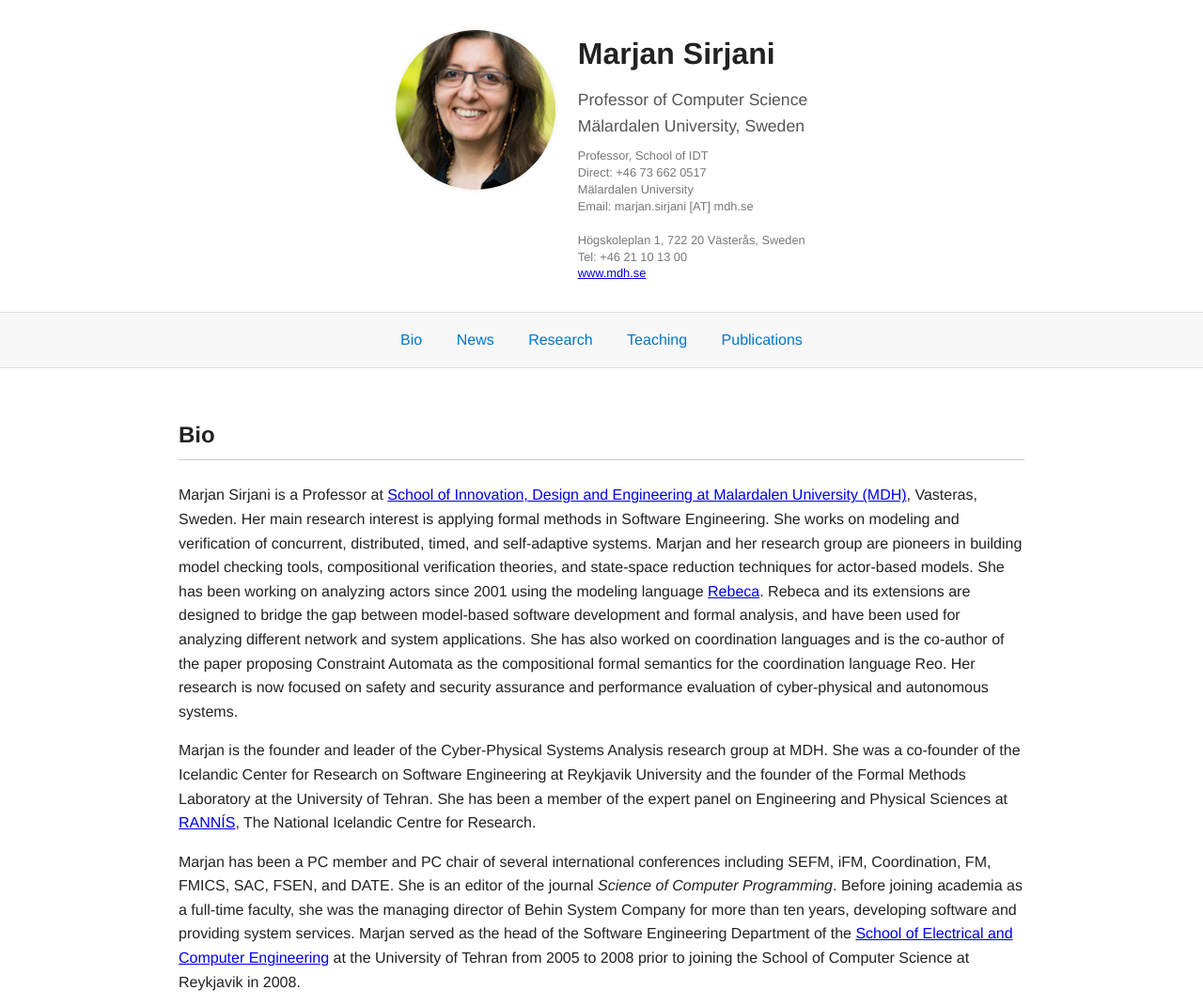
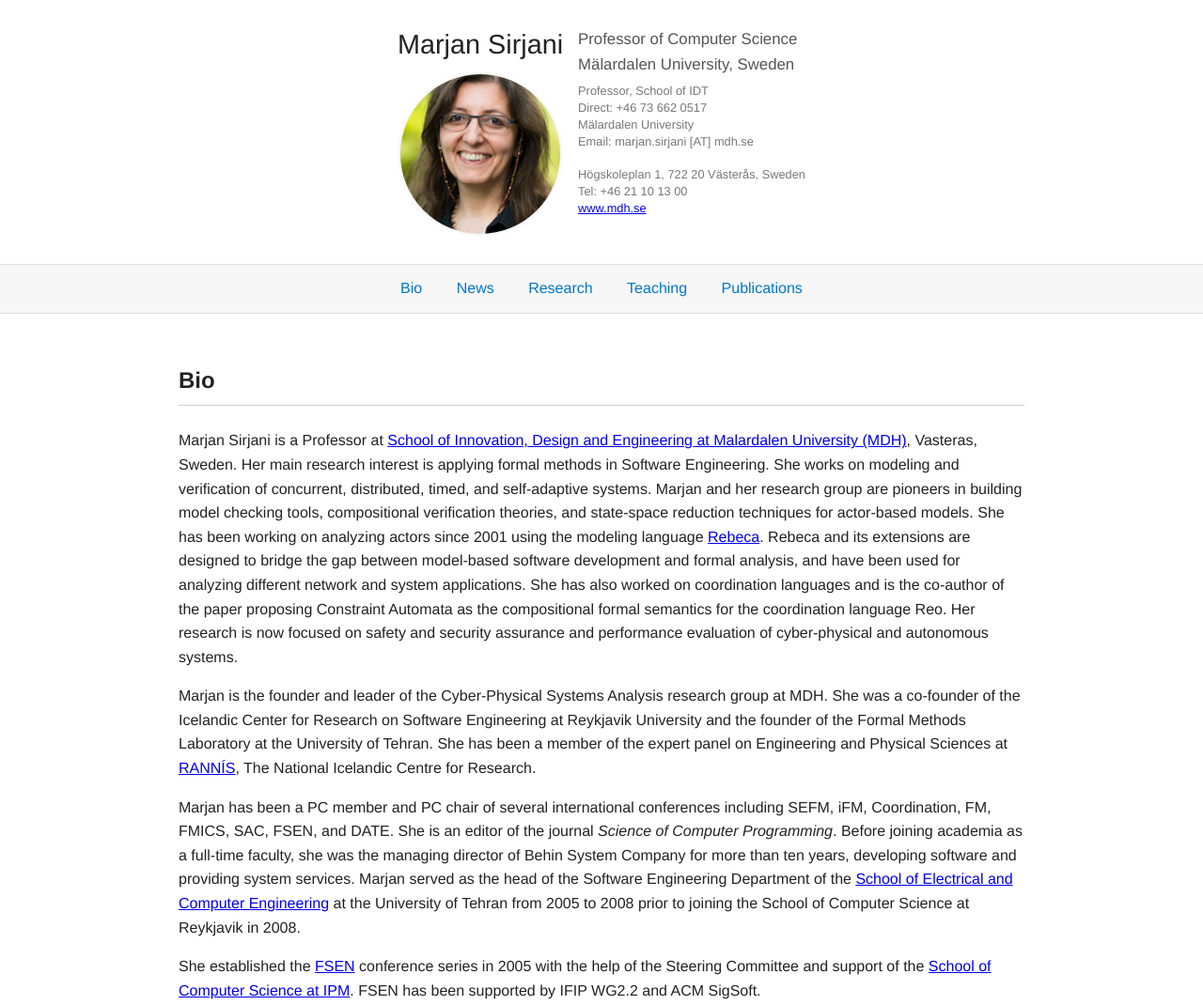
Before and after one commit to MarjanSirjani/Marjan-Sirjani, a plain HTML site: page index.html in a window 1280 px wide. Shown: the top 1070 px of the page at 94% size. Drawn offline with Linux system fonts and the light colour scheme.

Commit message:
Update index.html fix header

```diff
--- a/index.html
+++ b/index.html
@@ -7,13 +7,14 @@
   <title>Marjan Sirjani</title>
   <style>
     body { font-family: "Helvetica Neue", Arial, sans-serif; margin: 0; padding: 0; line-height: 1.6; background: #ffffff; color: #222; }
-    header { display: flex; align-items: flex-start; justify-content: center; gap: 1.5rem; padding: 2rem; border-bottom: 1px solid #ddd; flex-wrap: wrap; text-align: left; }
-    .profile { width: 170px; height: 170px; object-fit: cover; border-radius: 50%; box-shadow: 0 0 5px rgba(0,0,0,0.1); }
+    header { display: flex; align-items: flex-start; justify-content: center; gap: 1rem; padding: 1.5rem 2rem; border-bottom: 1px solid #ddd; flex-wrap: wrap; text-align: left; }
+    .profile-block { text-align: center; }
+    .profile { width: 170px; height: 170px; object-fit: cover; border-radius: 50%; box-shadow: 0 0 5px rgba(0,0,0,0.1); display: block; margin: 0 auto 0.5rem; }
+    .name { font-size: 1.8em; margin-bottom: 0.3em; }
     .header-text { max-width: 500px; }
-    .header-text h1 { margin: 0; font-size: 2em; }
-    .header-text p { font-size: 1.1em; color: #555; margin: 0.5em 0; }
-    .contact-info { font-size: 0.8em; color: #777; margin-top: 0.5em; line-height: 1.4; }
-    nav { text-align: center; padding: 1rem 0; border-bottom: 1px solid #ddd; background: #f7f7f7; }
+    .header-text p { font-size: 1.05em; color: #555; margin: 0.3em 0; }
+    .contact-info { font-size: 0.8em; color: #777; margin-top: 0.3em; line-height: 1.4; }
+    nav { text-align: center; padding: 0.8rem 0; border-bottom: 1px solid #ddd; background: #f7f7f7; }
     nav a { margin: 0 1em; text-decoration: none; color: #0077cc; font-weight: 500; }
     main { max-width: 900px; margin: auto; padding: 2rem; }
     section { margin-bottom: 3rem; }
@@ -29,9 +30,11 @@
 </head>
 <body>
   <header>
-    <img src="./Marjan2016small.jpeg" alt="Marjan Sirjani" class="profile">
+    <div class="profile-block">
+      <div class="name">Marjan Sirjani</div>
+      <img src="./Marjan2016small.jpeg" alt="Marjan Sirjani" class="profile">
+    </div>
     <div class="header-text">
-      <h1>Marjan Sirjani</h1>
       <p>Professor of Computer Science<br>Mälardalen University, Sweden</p>
       <div class="contact-info">
         Professor, School of IDT<br>
```
